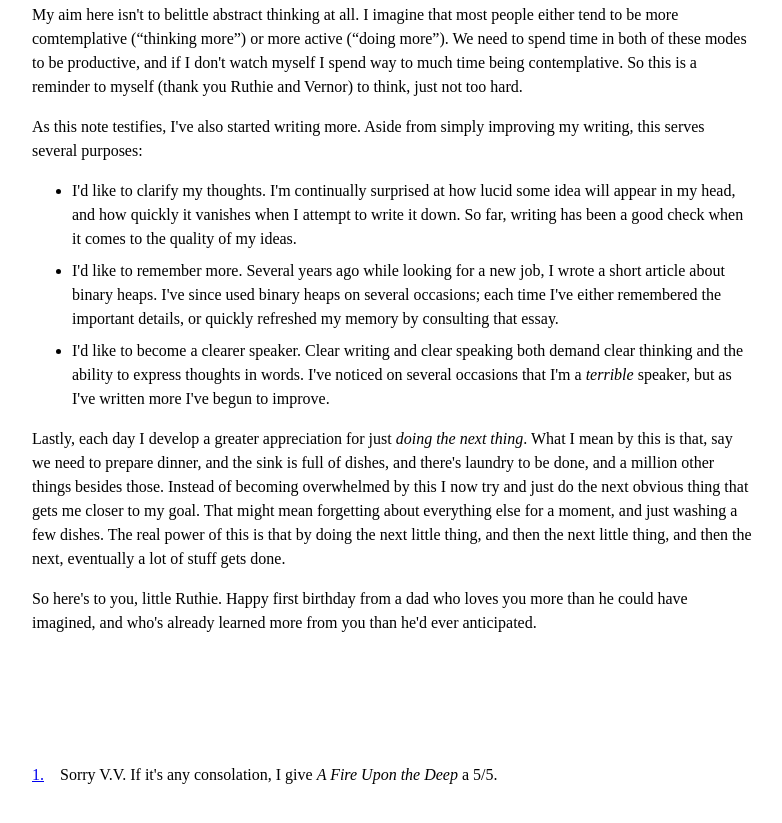
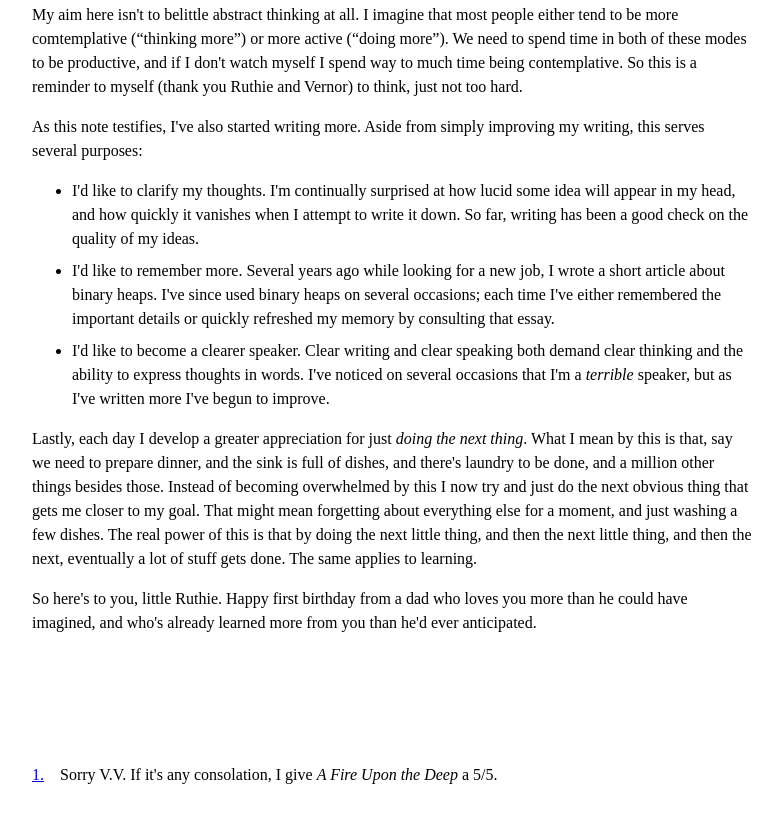
Before and after one commit to wjlewis/notes, a plain HTML site: page general/one-year-since-ruthie.html in a window 1280 px wide. Shown: the part 795-1618 px from the top of the page, without its empty margins (248-1030 px from the left). Drawn offline with Linux system fonts and the light colour scheme.

Commit message:
Publish to GitHub pages

```diff
--- a/general/one-year-since-ruthie.html
+++ b/general/one-year-since-ruthie.html
@@ -56,12 +56,11 @@ too hard.</p><p>As this note testifies, I&#x27;ve also started writing more.
 Aside from simply improving my writing, this serves several purposes:</p><ul><li><p>I&#x27;d like to clarify my thoughts.
  I&#x27;m continually surprised at how lucid some idea will appear in my head, and
  how quickly it vanishes when I attempt to write it down.
- So far, writing has been a good check when it comes to the quality of my
- ideas.</p></li><li><p>I&#x27;d like to remember more.
+ So far, writing has been a good check on the quality of my ideas.</p></li><li><p>I&#x27;d like to remember more.
  Several years ago while looking for a new job, I wrote a short article about
  binary heaps.
  I&#x27;ve since used binary heaps on several occasions; each time I&#x27;ve either
- remembered the important details, or quickly refreshed my memory by consulting
+ remembered the important details or quickly refreshed my memory by consulting
  that essay.</p></li><li><p>I&#x27;d like to become a clearer speaker.
  Clear writing and clear speaking both demand clear thinking and the ability to
  express thoughts in words.
@@ -75,7 +74,8 @@ thing that gets me closer to my goal.
 That might mean forgetting about everything else for a moment, and just washing
 a few dishes.
 The real power of this is that by doing the next little thing, and then the next
-little thing, and then the next, eventually a lot of stuff gets done.</p><p>So here&#x27;s to you, little Ruthie.
+little thing, and then the next, eventually a lot of stuff gets done.
+The same applies to learning.</p><p>So here&#x27;s to you, little Ruthie.
 Happy first birthday from a dad who loves you more than he could have imagined,
 and who&#x27;s already learned more from you than he&#x27;d ever anticipated.</p><div id="__footnote_1" class="footnote"><a href="#__footnote_ref_1">1<!-- -->.</a><div class="footnote-content"><p>Sorry V.V.
   If it&#x27;s any consolation, I give <em>A Fire Upon the Deep</em> a 5/5.</p></div></div></main>
```
